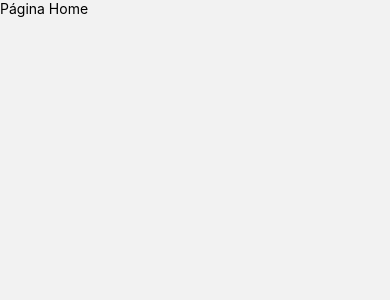
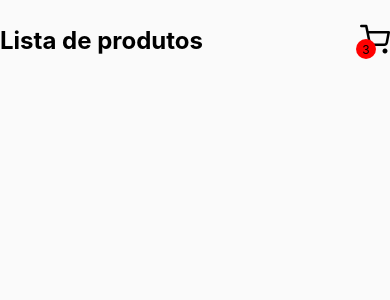
Before and after one commit to Bonom0/app-shopping-cart, a React Native app: screen /Home in a window 390 px wide. Shown: the top 300 px of the page. Built offline with nearby package versions, Linux system fonts and the light colour scheme.

Commit message:
Personalizado o header da página

```diff
--- a/src/pages/Home/index.js
+++ b/src/pages/Home/index.js
@@ -1,16 +1,86 @@
-import { View, Text, StyleSheet } from "react-native"
+import { useState } from "react"
+import { View, Text, StyleSheet, SafeAreaView, FlatList, TouchableOpacity } from "react-native"
+
+import { Feather } from '@expo/vector-icons'
+
+export default function Home(){
+  const [products, setProducts] = useState([
+    {
+      id: '1',
+      name: "Coca cola",
+      price: 19.90
+    },
+    {
+      id: '2',
+      name: "Chocolate",
+      price: 6.50
+    },
+    {
+      id: '4',
+      name: "Queijo 500g",
+      price: 15
+    },
+    {
+      id: '5',
+      name: "Batata frita",
+      price: 23.90
+    },
+    {
+      id: '6',
+      name: "Guarana lata",
+      price: 6.00
+    },
+  ])
+
+  return(
+    <SafeAreaView  style={styles.Container}>
+      <View style={styles.CartContent}>
+        <Text style={styles.Title}>Lista de produtos</Text>
+
+        <TouchableOpacity style={styles.CartButton}>
+          <View style={styles.Dot}>
+            <Text style={styles.DotText}>3</Text>
+          </View>
+          <Feather name="shopping-cart" size={30} color="#000"/>
+        </TouchableOpacity>
+      </View>
 
 
-export default function Home(){
-  return(
-    <View style={styles.Container}>
-      <Text>Página Home</Text>
-    </View>
+    </SafeAreaView>
   )
 }
 
 const styles = StyleSheet.create({
   Container:{
-    flex: 1
+    flex: 1,
+    backgroundColor: '#FAFAFA',
+    paddingEnd: 14,
+    paddingStart: 14
+  },
+  CartContent:{
+    flexDirection: "row",
+    justifyContent: "space-between",
+    alignItems: "center",
+    marginTop: 24,
+    marginBottom: 24
+  },
+  Title:{
+    fontSize: 24,
+    fontWeight: "bold"
+  },
+  Dot:{
+    alignItems: "center",
+    justifyContent: "center",
+    backgroundColor: "red",
+    width: 20,
+    height: 20,
+    borderRadius: 12,
+    position: "absolute", //fica sobre o ícone do cart
+    zIndex: 99, //faz com que a dot fique em cima do carrinha e não atrás
+    bottom: -2,
+    left: -4
+  },
+  DotText:{
+    fontSize: 12
   }
 })
```
